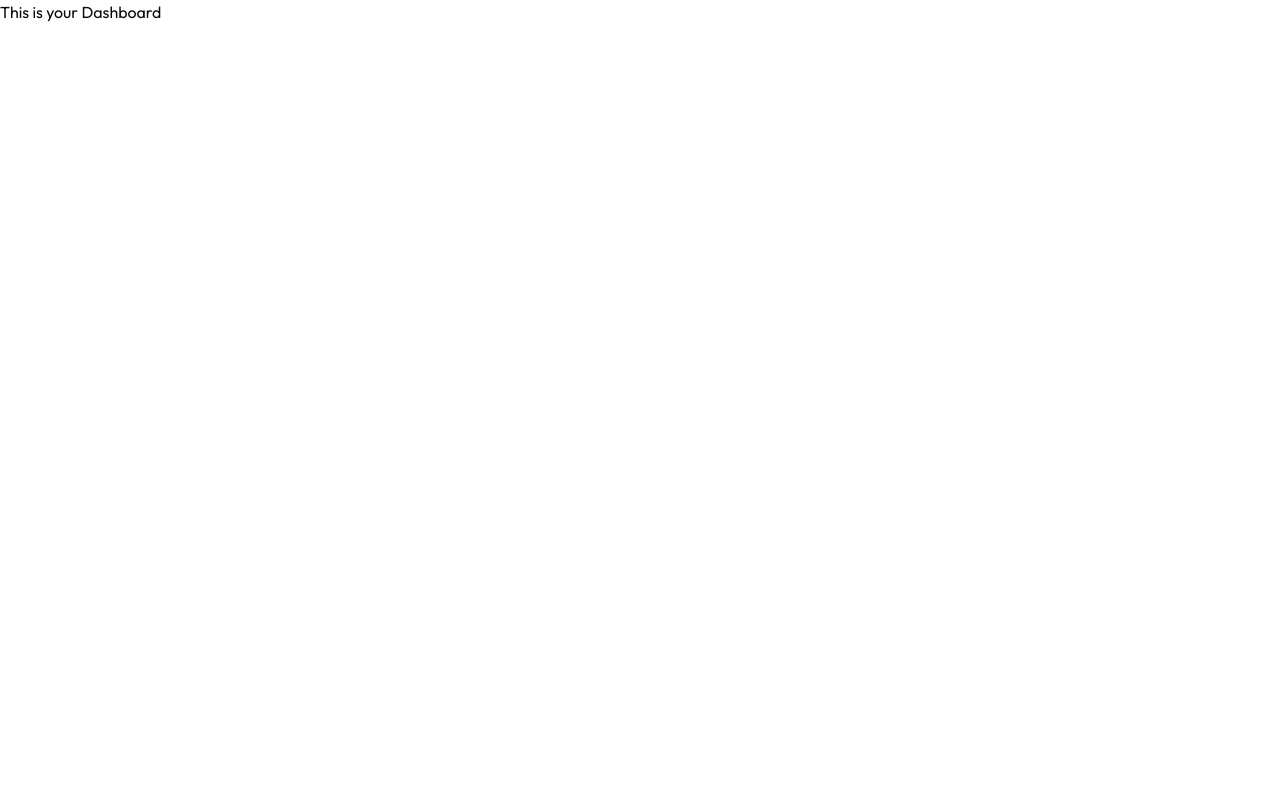
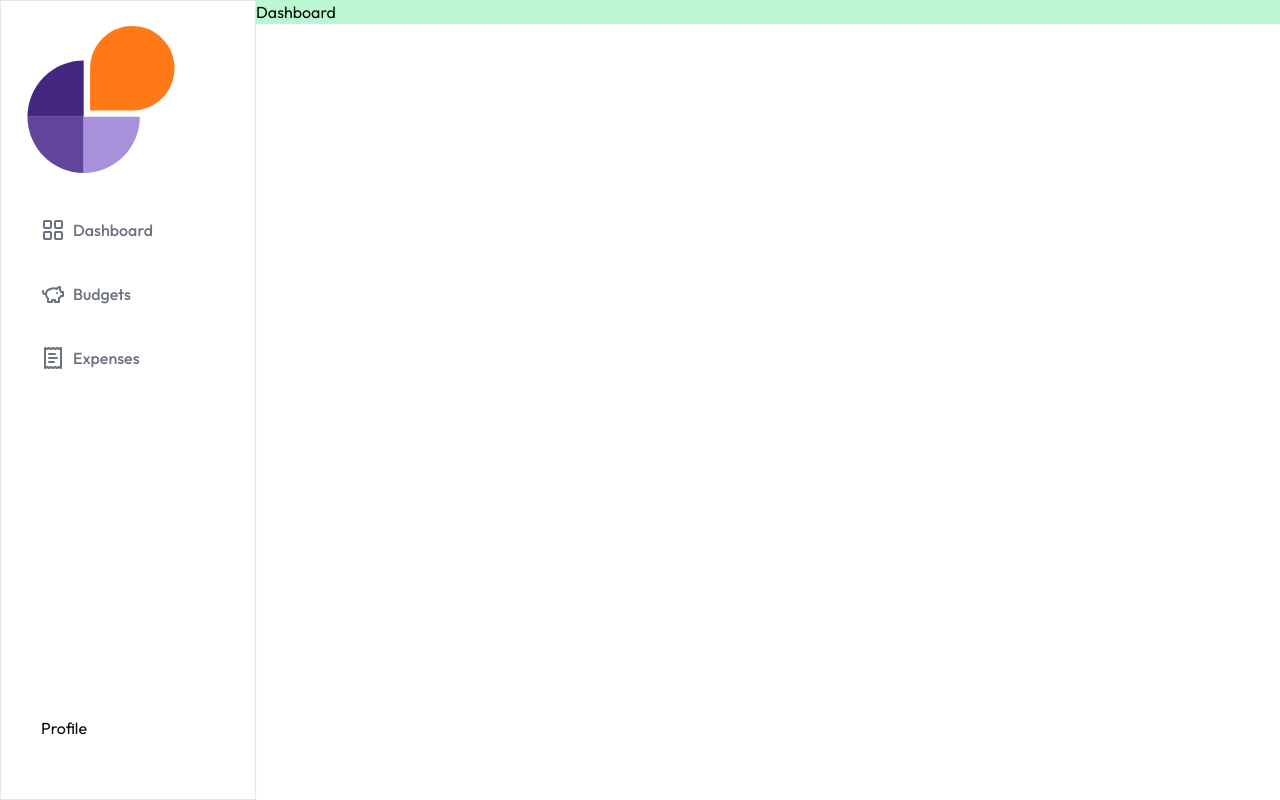
Before and after one commit to happychuks/BudgetPaddy_v1.0.1, a Next.js app: page /dashboard in a window 1280 px wide. Built offline with nearby package versions, Linux system fonts and the light colour scheme.

Commit message:
Feature: Added Side Navigation Bar to dashboard

```diff
--- /dev/null
+++ b/app/(routes)/dashboard/_components/SideNav.jsx
@@ -0,0 +1,43 @@
+import React from "react";
+import Image from "next/image";
+import { LayoutGrid, PiggyBank, ReceiptText } from "lucide-react";
+import { UserButton } from "@clerk/nextjs";
+
+function SideNav() {
+  const menuList = [
+    {
+      id: 1,
+      name: "Dashboard",
+      icon: LayoutGrid,
+    },
+    {
+      id: 2,
+      name: "Budgets",
+      icon: PiggyBank,
+    },
+    {
+      id: 3,
+      name: "Expenses",
+      icon: ReceiptText,
+    },
+  ];
+  return (
+    <div className="h-screen p-5 border shadow-sm">
+      <Image src="/logo.svg" alt="logo" width={160} height={100} />
+      <div className="mt-5">
+        {menuList.map((menu, index) => (
+          <h2 className="flex gap-2 items-center text-gray-500 font-medium p-5 cursor-pointer rounded-md hover:text-primary hover:bg-blue-100">
+            <menu.icon />
+            {menu.name}
+          </h2>
+        ))}
+      </div>
+      <div className="fixed bottom-10 p-5 flex gap-2 items-center">
+        <UserButton />
+        Profile
+      </div>
+    </div>
+  );
+}
+
+export default SideNav;
--- /dev/null
+++ b/app/(routes)/dashboard/layout.jsx
@@ -0,0 +1,14 @@
+import React from 'react'
+import SideNav from './_components/SideNav'
+
+function DashboardLayout({children}) {
+  return (
+    <div>
+        <div className= 'fixed md:w-64 hidden md:block' ><SideNav/></div>
+        <div className='md:ml-64 bg-green-200' >{children}</div>
+    </div>
+
+  )
+}
+
+export default DashboardLayout
--- a/app/dashboard/page.jsx
+++ b/app/(routes)/dashboard/page.jsx
@@ -3,7 +3,7 @@ import React from "react";
 
 function Dashboard() {
   return <div>
-    <UserButton/>This is your Dashboard
+    <UserButton/>Dashboard
     </div>;
 }
 
```
